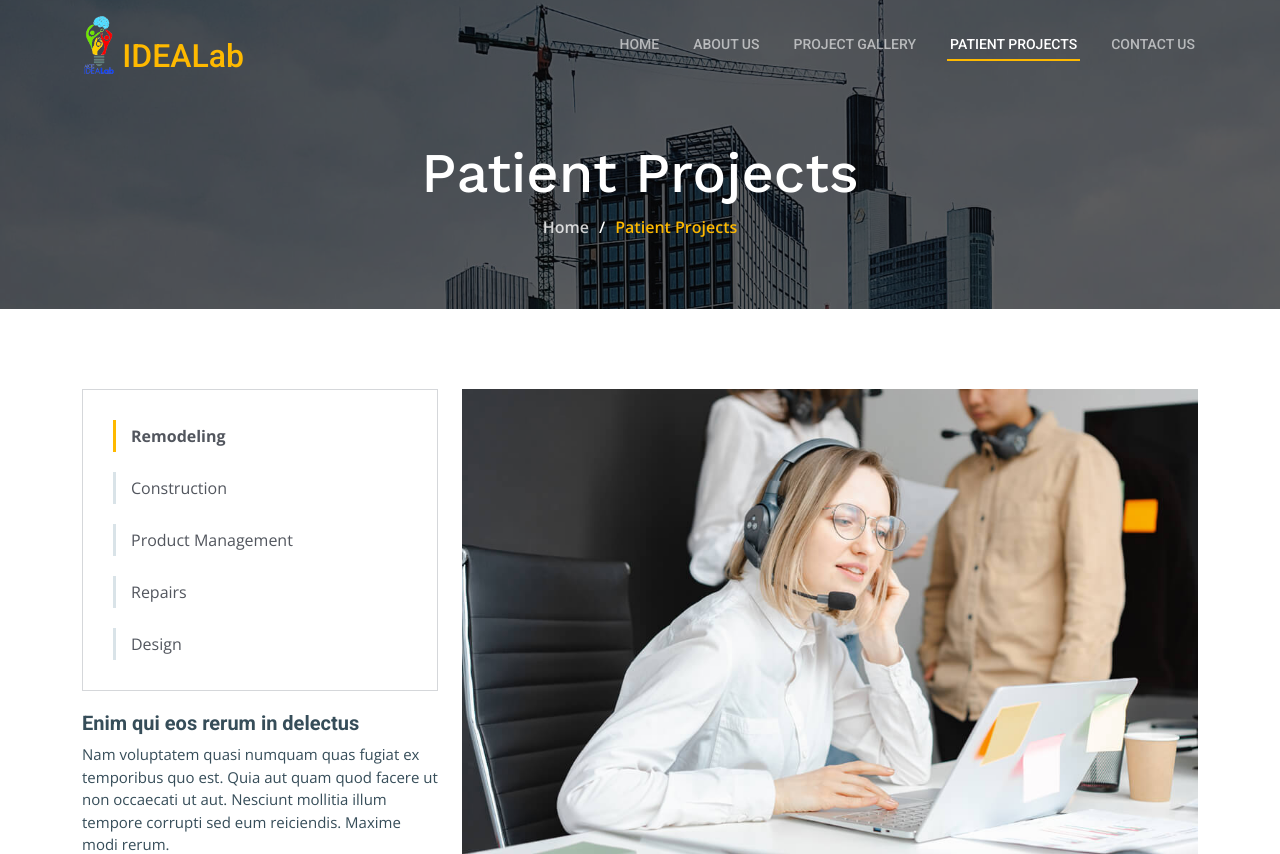
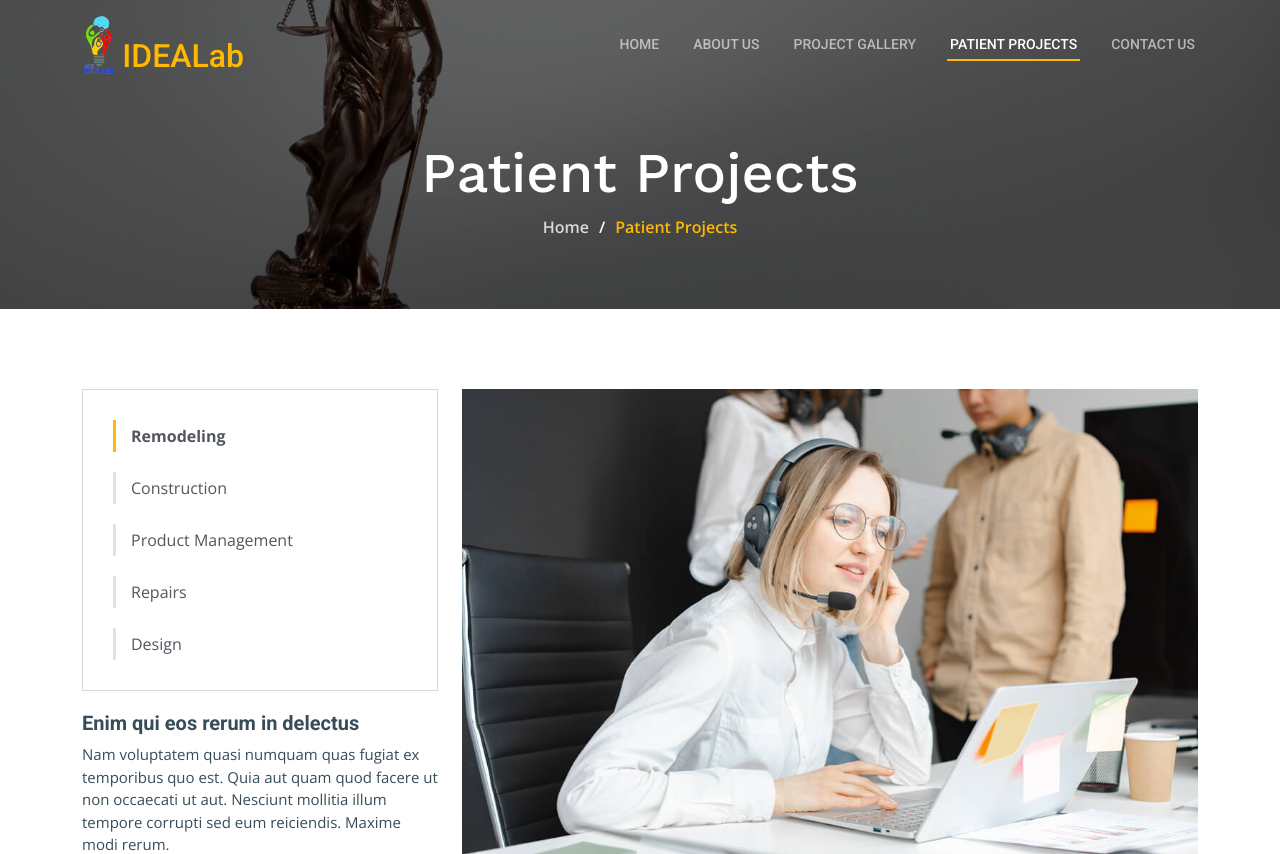
Before and after one commit to RohanDey002/idealab, a PHP site: page /patient_details.php in a window 1280 px wide. Shown: the top 854 px of the page. Run offline with PHP 8.4, Linux system fonts and the light colour scheme; some libraries are stand-ins or nearby versions.

Commit message:
change back

```diff
--- a/patient_details.php
+++ b/patient_details.php
@@ -12,7 +12,7 @@
   <main id="main">
 
     <!-- ======= Breadcrumbs ======= -->
-    <div id="hero" class="breadcrumbs d-flex align-items-center" style="background-image: url('assets/img/breadcrumbs-bg.jpg');">
+    <div id="hero" class="breadcrumbs d-flex align-items-center" style="background-image: url('./image/patent_background.webp'); background-size:fill;">
       <div class="container position-relative d-flex flex-column align-items-center" data-aos="fade">
 
         <h2>Patient Projects</h2>
```
